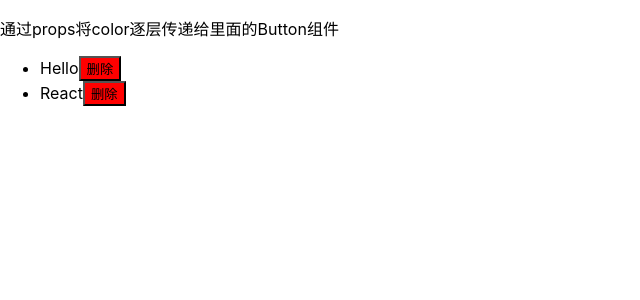
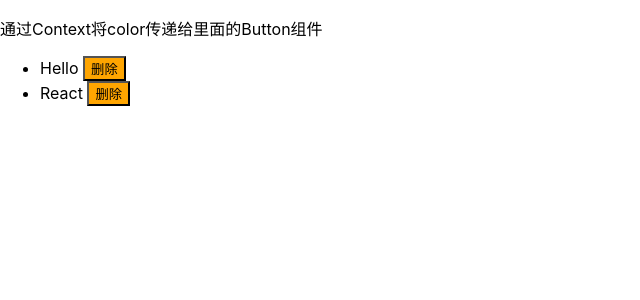
Before and after one commit to UvDream/learning-practice-web, a React (Create React App) app in the folder react/demo1/: page / in a window 1280 px wide. Shown: the top 300 px of the page, without its empty margins (0-640 px from the left). Built offline with nearby package versions, Linux system fonts and the light colour scheme.

Commit message:
context传递值

```diff
--- /dev/null
+++ b/react/demo1/src/Messagelist2.js
@@ -0,0 +1,55 @@
+import React,{Component} from 'react'
+import PropTypes from 'prop-types';
+// 按钮
+function Button(props,context) {
+    return (
+        <button style = {
+            {
+                background: context.color
+            }
+        } > {
+            props.children
+        } </button>
+    )
+}
+Button.propTypes = {
+    children: PropTypes.string.isRequired
+}
+Button.contextTypes={
+    color:PropTypes.string.isRequired
+}
+// 消息
+function Message(props) {
+    return (
+        <li> {props.text} <Button> 删除</Button> </li>
+    )
+}
+Message.propType = {
+    text: PropTypes.string.isRequired,
+}
+class MessageList extends Component {
+    getChildContext(){
+        return {color:"orange"}
+    }
+    render(){
+        const messages=[
+             {text: "Hello"},
+             {text: "React"}
+        ];
+        const children=messages.map((message,key)=>
+        <Message key={key} text={message.text} />
+        )
+        return(
+            <div>
+                <p>
+                    通过Context将color传递给里面的Button组件
+                </p>
+                <ul>{children}</ul>
+            </div>
+        )
+    }
+}
+MessageList.childContextTypes={
+    color:PropTypes.string.isRequired
+}
+export default MessageList;
--- a/react/demo1/src/index.js
+++ b/react/demo1/src/index.js
@@ -3,7 +3,7 @@ import ReactDOM from 'react-dom';
 import './index.css';
 // import App from './App';
 // import Counter from "./Counter"
-import MessageList from "./Messagelist1";
+import MessageList from "./Messagelist2";
 
 // ReactDOM.render( <Counter  / > , document.getElementById('root'));
-ReactDOM.render( < MessageList / > , document.getElementById('root'));
+ReactDOM.render( < MessageList /> , document.getElementById('root'));
```
